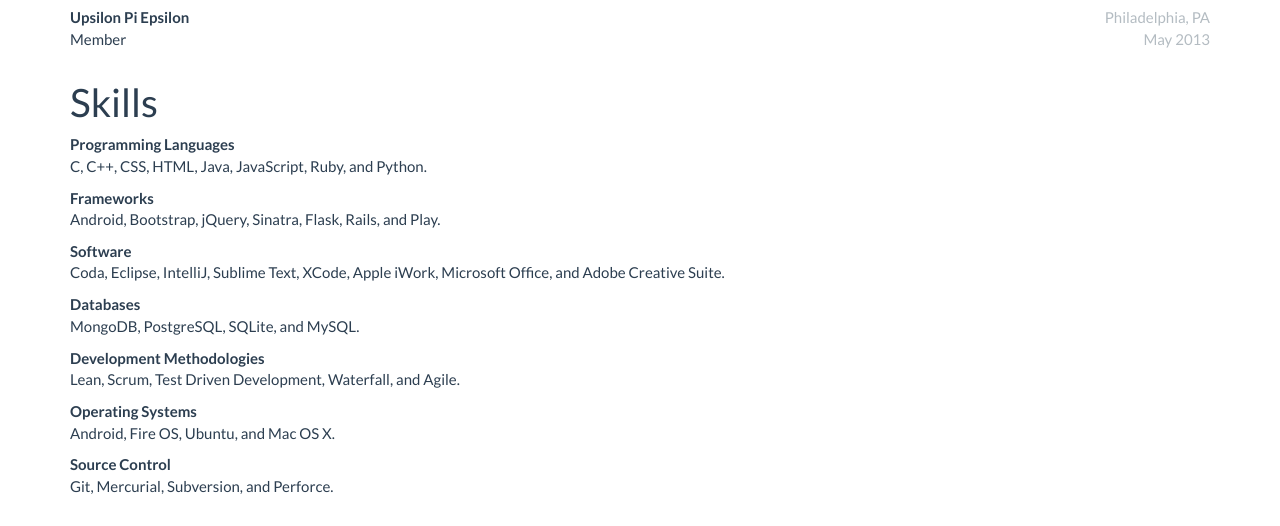
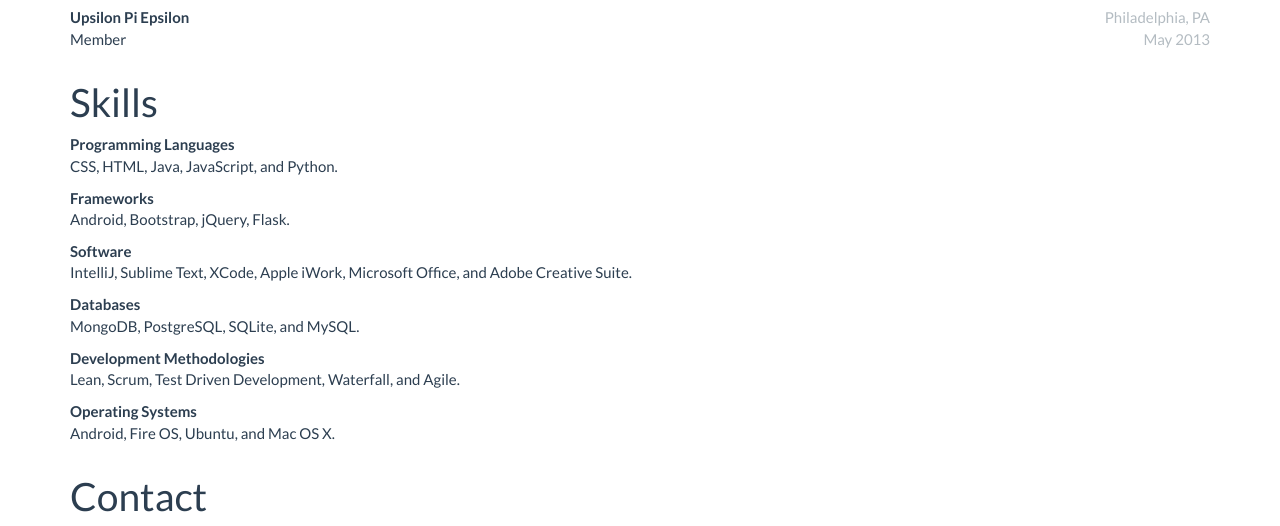
Before and after one commit to mhenry/mhenry.github.io, a plain HTML site: page index.html in a window 1280 px wide. Shown: the part 1329-1855 px from the top of the page. Drawn offline with Linux system fonts and the light colour scheme.

Commit message:
Update index.html

```diff
--- a/index.html
+++ b/index.html
@@ -4,7 +4,7 @@
   <meta charset="utf-8">
   <meta name="viewport" content="width=device-width, initial-scale=1.0, maximum-scale=1.0, user-scalable=no" />
   <meta name="author" content="Michael Henry">
-  <meta name="description" content="Hey there! My name is Michael Henry and I'm a motivated student with a passion for front-end software development.">
+  <meta name="description" content="Hey there! My name is Michael Henry and I'm a software engineer in Seattle working on Amazon's Fire OS.">
   <title>Michael Henry</title>
   <link href="css/normalize.min.css" rel="stylesheet">
   <link href="css/bootstrap.min.css" rel="stylesheet">
@@ -41,7 +41,7 @@
         </div>
           <div class="col-md-8">
           <h1>Hey there!</h1>
-          <p class="lead">My name is Michael Henry and I'm a software engineer in Seattle working on <a href="https://developer.amazon.com/appsandservices/solutions/platforms/android-fireos" target="_blank">Amazon's Fire OS</a> user interface.</p>
+          <p class="lead">My name is Michael Henry and I'm a software engineer in Seattle working on <a href="https://developer.amazon.com/appsandservices/solutions/platforms/android-fireos" target="_blank">Amazon's Fire OS</a>.</p>
           <p><a class="btn btn-primary btn-lg" href="#education">Learn More</a></p>
         </div>
       </div>
@@ -215,19 +215,17 @@
       </div>
       <div class="row col-md-12">
         <strong>Programming Languages</strong>
-        <p>C, C++, CSS, HTML, Java, JavaScript, Ruby, and Python.</p>
+        <p>CSS, HTML, Java, JavaScript, and Python.</p>
         <strong>Frameworks</strong>
-        <p>Android, Bootstrap, jQuery, Sinatra, Flask, Rails, and Play.</p>
+        <p>Android, Bootstrap, jQuery, Flask.</p>
         <strong>Software</strong>
-        <p>Coda, Eclipse, IntelliJ, Sublime Text, XCode, Apple iWork, Microsoft Office, and Adobe Creative Suite.</p>
+        <p>IntelliJ, Sublime Text, XCode, Apple iWork, Microsoft Office, and Adobe Creative Suite.</p>
         <strong>Databases</strong>
         <p>MongoDB, PostgreSQL, SQLite, and MySQL.</p>
         <strong>Development Methodologies</strong>
         <p>Lean, Scrum, Test Driven Development, Waterfall, and Agile.</p>
         <strong>Operating Systems</strong>
         <p>Android, Fire OS, Ubuntu, and Mac OS X.</p>
-        <strong>Source Control</strong>
-        <p>Git, Mercurial, Subversion, and Perforce.</p>
       </div>
     </div>
   </section>
```
